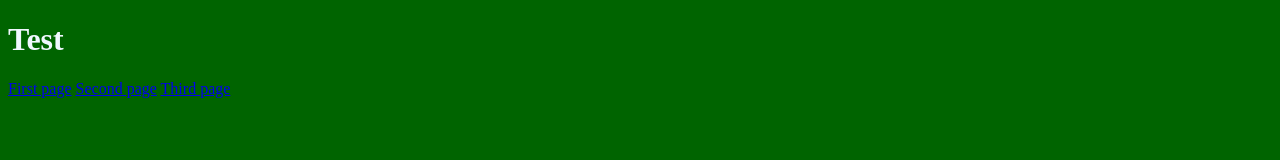
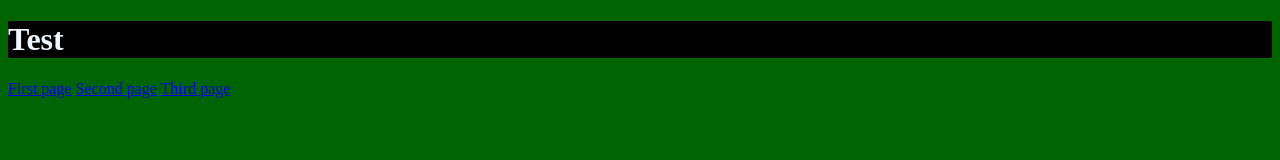
Before and after one commit to jdmar3-comp426/a01-saadtajwar, a website: page index.html in a window 1280 px wide. Drawn offline with Linux system fonts and the light colour scheme.

Commit message:
hierarchy

```diff
--- a/index.html
+++ b/index.html
@@ -5,7 +5,7 @@
         <link rel="stylesheet" href="styles.css">
     </head>
     <body>
-    <h1>Test</h1>
+    <h1 class="thirdpage" id="hierarchy">Test</h1>
     <a href="firstpage.html">First page</a>
     <a href="secondpage.html">Second page</a>
     <a href="thirdpage.html">Third page</a>
--- a/styles.css
+++ b/styles.css
@@ -28,6 +28,10 @@ h1:hover {
     background-color: darkviolet;
 }
 
+#hierarchy {
+    background-color: black;
+}
+
 h2:hover {
     color:black;
 }
```
